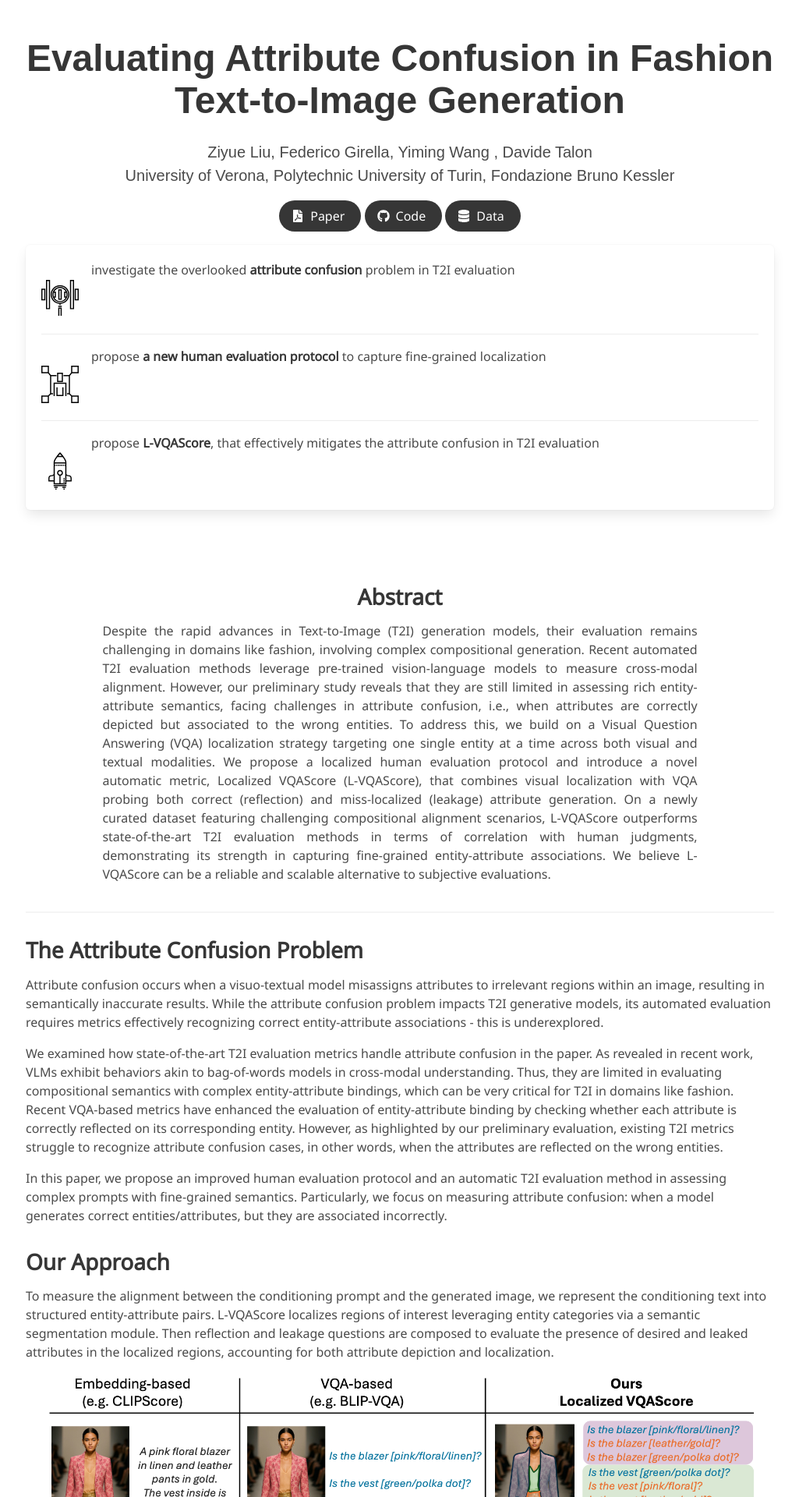
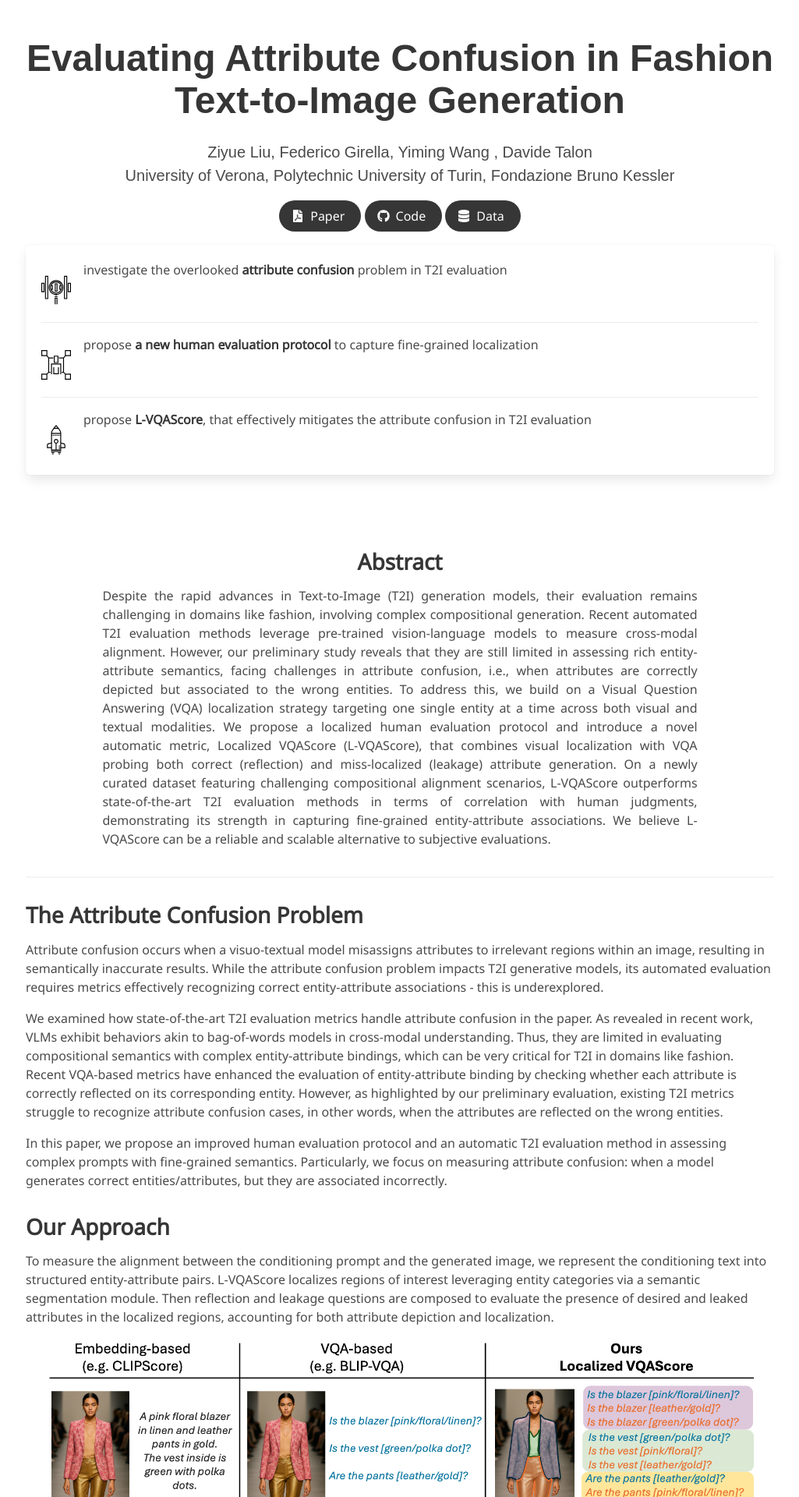
Before and after one commit to intelligolabs/L-VQAScore, a Jekyll site: the page built from index.md, in a window 1280 px wide. Shown: the top 1920 px of the page at 78% size, without its empty margins (127-1152 px from the left). Built offline with Jekyll 4.4.1, drawn with Linux system fonts in a browser that asks for light colours; some web fonts are replaced.

Commit message:
Update project_page.html

```diff
--- a/_layouts/project_page.html
+++ b/_layouts/project_page.html
@@ -109,7 +109,7 @@
                   <figure class="media-left">
                     <img
                       src="static/image/icon-1.svg"
-                      style="width: 48px; padding-top: 50%"
+                      style="width: 38px; padding-top: 50%"
                     />
                   </figure>
                   <div class="media-content">
@@ -123,7 +123,7 @@
                   <figure class="media-left">
                     <img
                       src="static/image/icon-2.svg"
-                      style="width: 48px; padding-top: 50%"
+                      style="width: 38px; padding-top: 50%"
                     />
                   </figure>
                   <div class="media-content">
@@ -137,7 +137,7 @@
                   <figure class="media-left">
                     <img
                       src="static/image/icon-3.svg"
-                      style="width: 48px; padding-top: 50%"
+                      style="width: 38px; padding-top: 50%"
                     />
                   </figure>
                   <div class="media-content">
```
